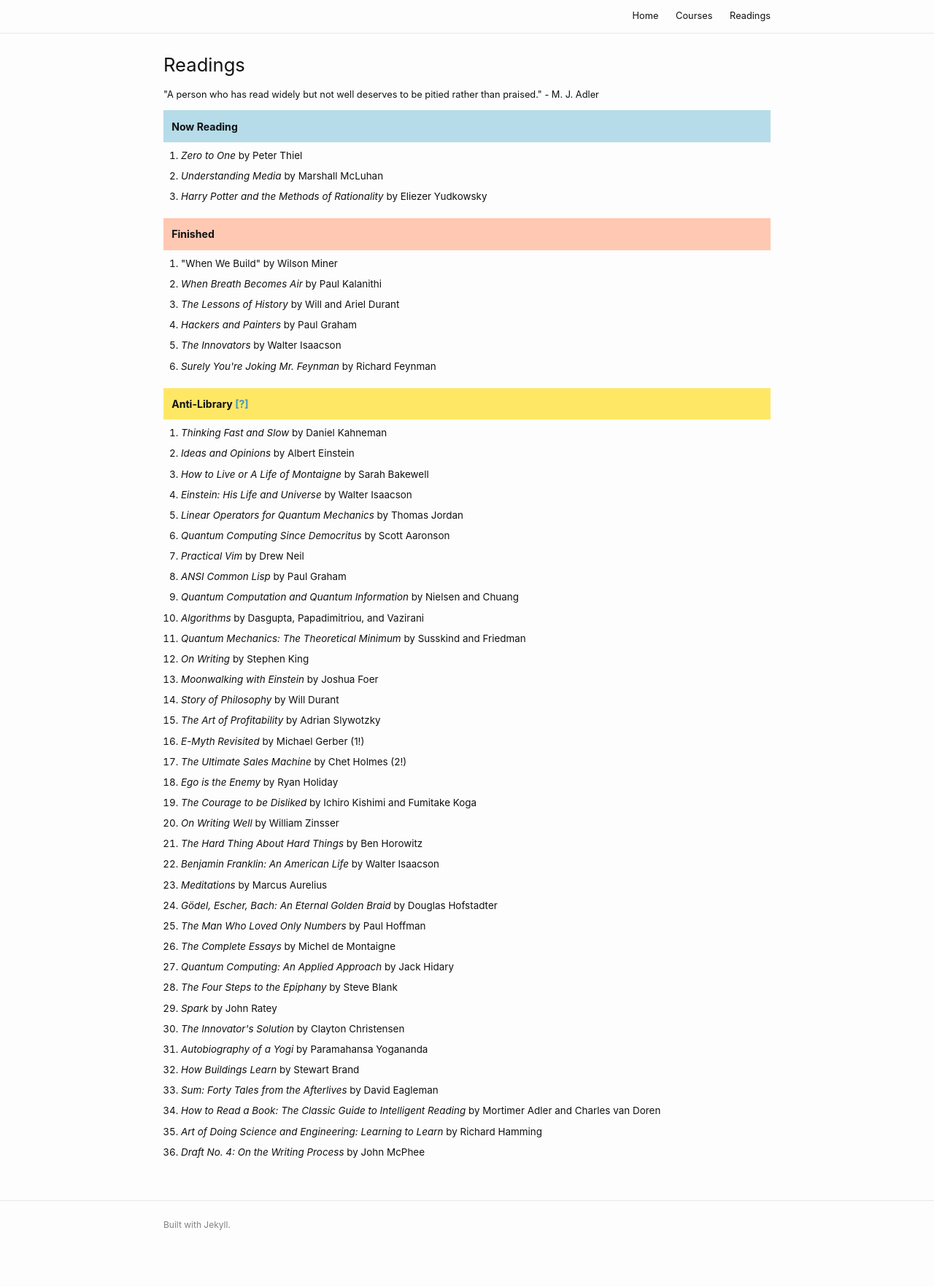
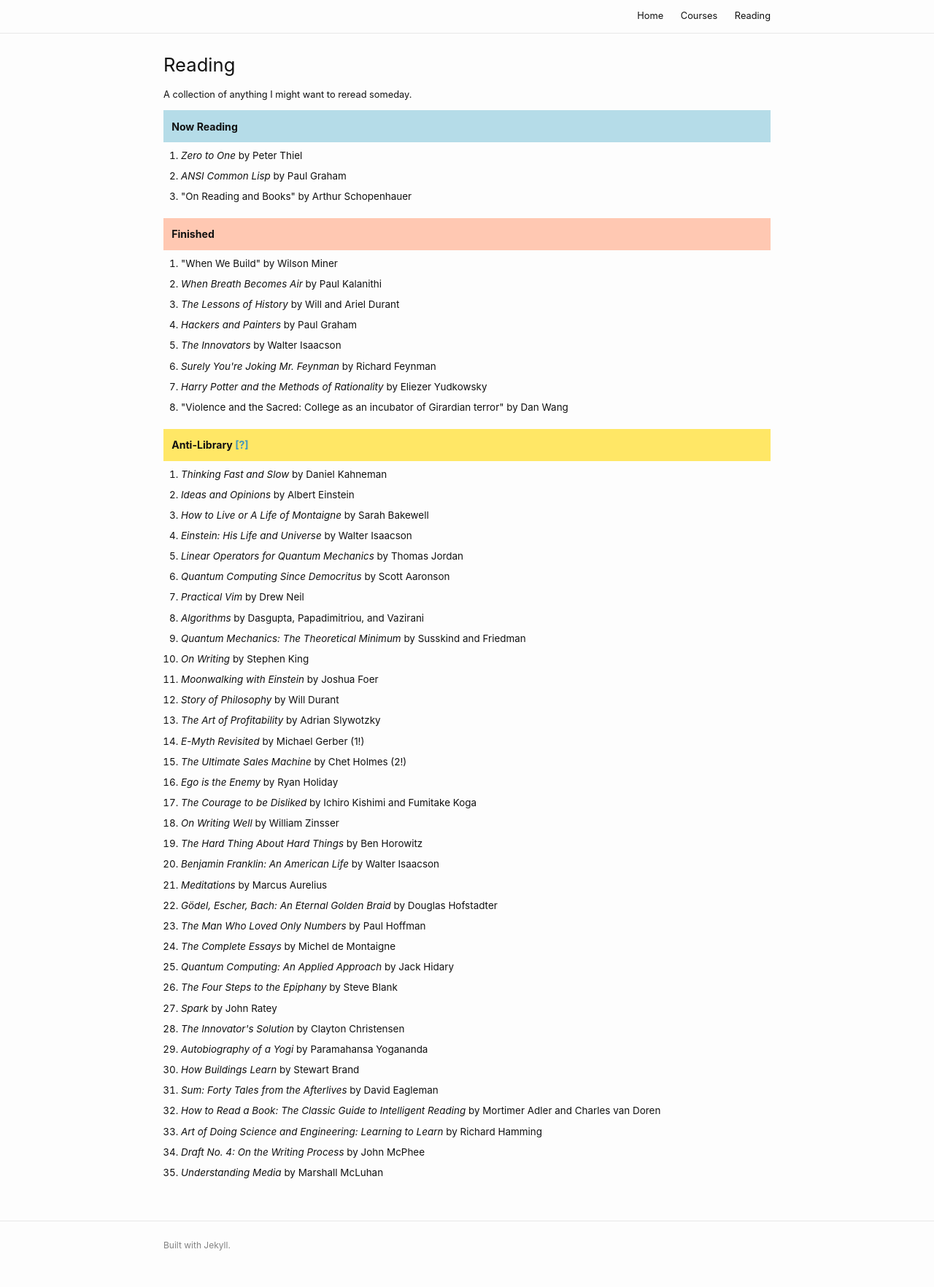
Before and after one commit to warrenalphonso/warrenalphonso.github.io, a Jekyll site: the page built from reading.html, in a window 1280 px wide. Shown: the whole page at 73% size. Built offline with Jekyll 4.4.1, drawn with Linux system fonts in a browser that asks for light colours; before the commit the page ends 1736 px from its top, so only the background shows below that.

Commit message:
updated reading

```diff
--- a/_config.yml
+++ b/_config.yml
@@ -6,7 +6,7 @@
   - index.md
   - qc.md
   - courses.html
-  - readings.html
+  - reading.html
   - posts.md
 
 collections:
--- a/_sass/minima/_layout.scss
+++ b/_sass/minima/_layout.scss
@@ -241,7 +241,7 @@
 
 
 /**
- * Readings stuff
+ * Reading stuff
  */
 #now-reading {
   background-color: lighten(lightblue, 2%);
@@ -274,10 +274,11 @@
   font-size: 110%;
 }
 
-#reading-list > li {
+.reading-list > li {
   font-size: 105%;
   padding-bottom: 10px;
 }
+
 
 
 /**
@@ -305,6 +306,11 @@
 .toc-entry {
   list-style-type: none;
   font-weight: normal;
+  text-decoration: none;
+}
+
+.toc-entry > a:hover {
+  text-decoration: underline;
 }
 
 // Title h1 is bold to distinguish from h2
--- a/readings.html
+++ b/reading.html
@@ -1,38 +1,39 @@
 ---
 layout: page
-title: Readings
+title: Reading
 publish: true
-permalink: /readings/
+permalink: /reading/
 ---
 
-<h1>Readings</h1>
-
-<p>"A person who has read widely but not well deserves to be pitied rather than praised." - M. J. Adler</p>
+<h1>Reading</h1>
+<p>A collection of anything I might want to reread someday. </p>
 
 <div id="now-reading">Now Reading</div>
 
-<ol id="reading-list">
+<ol class="reading-list">
     <li><em>Zero to One</em> by Peter Thiel</li>
-    <li><em>Understanding Media</em> by Marshall McLuhan</li>
-    <li><em>Harry Potter and the Methods of Rationality</em> by Eliezer Yudkowsky</li>
+    <li><em>ANSI Common Lisp</em> by Paul Graham</li>
+    <li>"On Reading and Books" by Arthur Schopenhauer</li>
 </ol>
 
 
 <div id="finished">Finished</div>
 
-<ol id="reading-list">
+<ol class="reading-list">
     <li>"When We Build" by Wilson Miner</li>
     <li><em>When Breath Becomes Air</em> by Paul Kalanithi</li>
     <li><em>The Lessons of History</em> by Will and Ariel Durant</li>
     <li><em>Hackers and Painters</em> by Paul Graham</li>
     <li><em>The Innovators</em> by Walter Isaacson</li>
     <li><em>Surely You're Joking Mr. Feynman</em> by Richard Feynman</li>
+    <li><em>Harry Potter and the Methods of Rationality</em> by Eliezer Yudkowsky</li>
+    <li>"Violence and the Sacred: College as an incubator of Girardian terror" by Dan Wang</li>
 </ol>
 
 
 <div id="anti-library">Anti-Library <a href="https://fs.blog/2013/06/the-antilibrary/">[?]</a></div>
 
-<ol id="reading-list">
+<ol class="reading-list">
     <li><em>Thinking Fast and Slow</em> by Daniel Kahneman</li>
     <li><em>Ideas and Opinions</em> by Albert Einstein</li>
     <li><em>How to Live or A Life of Montaigne</em> by Sarah Bakewell</li>
@@ -40,8 +41,6 @@
     <li><em>Linear Operators for Quantum Mechanics</em> by Thomas Jordan</li>
     <li><em>Quantum Computing Since Democritus</em> by Scott Aaronson</li>
     <li><em>Practical Vim</em> by Drew Neil</li>
-    <li><em>ANSI Common Lisp</em> by Paul Graham</li>
-    <li><em>Quantum Computation and Quantum Information</em> by Nielsen and Chuang</li>
     <li><em>Algorithms</em> by Dasgupta, Papadimitriou, and Vazirani</li>
     <li><em>Quantum Mechanics: The Theoretical Minimum</em> by Susskind and Friedman</li>
     <li><em>On Writing</em> by Stephen King</li>
@@ -69,4 +68,5 @@
     <li><em>How to Read a Book: The Classic Guide to Intelligent Reading</em> by Mortimer Adler and Charles van Doren</li>
     <li><em>Art of Doing Science and Engineering: Learning to Learn</em> by Richard Hamming</li>
     <li><em>Draft No. 4: On the Writing Process</em> by John McPhee</li>
+    <li><em>Understanding Media</em> by Marshall McLuhan</li>
 </ol>
```
Also changed, not shown: _drafts/learning.md (+23 -3 lines), 1 other file.
